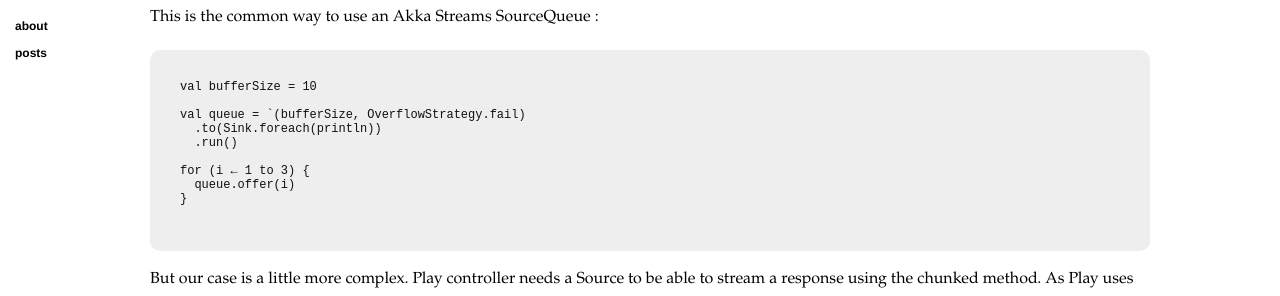
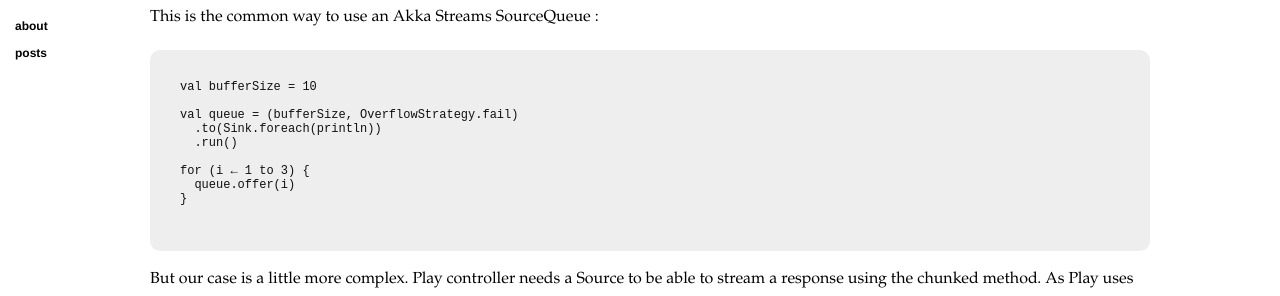
Before and after one commit to loicdescotte/loicdescotte.github.io, a Jekyll site: the page built from _posts/2016-04-10-play-akka-streams-queue.md, in a window 1280 px wide. Shown: the part 188-484 px from the top of the page. Built offline with Jekyll 4.4.1, drawn with Linux system fonts in a browser that asks for light colours; nearby versions of some CDN libraries; comment, search, counter and statistics services are not loaded.

Commit message:
invalid char

````diff
--- a/_posts/2016-04-10-play-akka-streams-queue.md
+++ b/_posts/2016-04-10-play-akka-streams-queue.md
@@ -18,7 +18,7 @@ This is the common way to use an Akka Streams SourceQueue :
 ```
 val bufferSize = 10
 
-val queue = `(bufferSize, OverflowStrategy.fail)
+val queue = (bufferSize, OverflowStrategy.fail)
   .to(Sink.foreach(println))
   .run()
 
````
